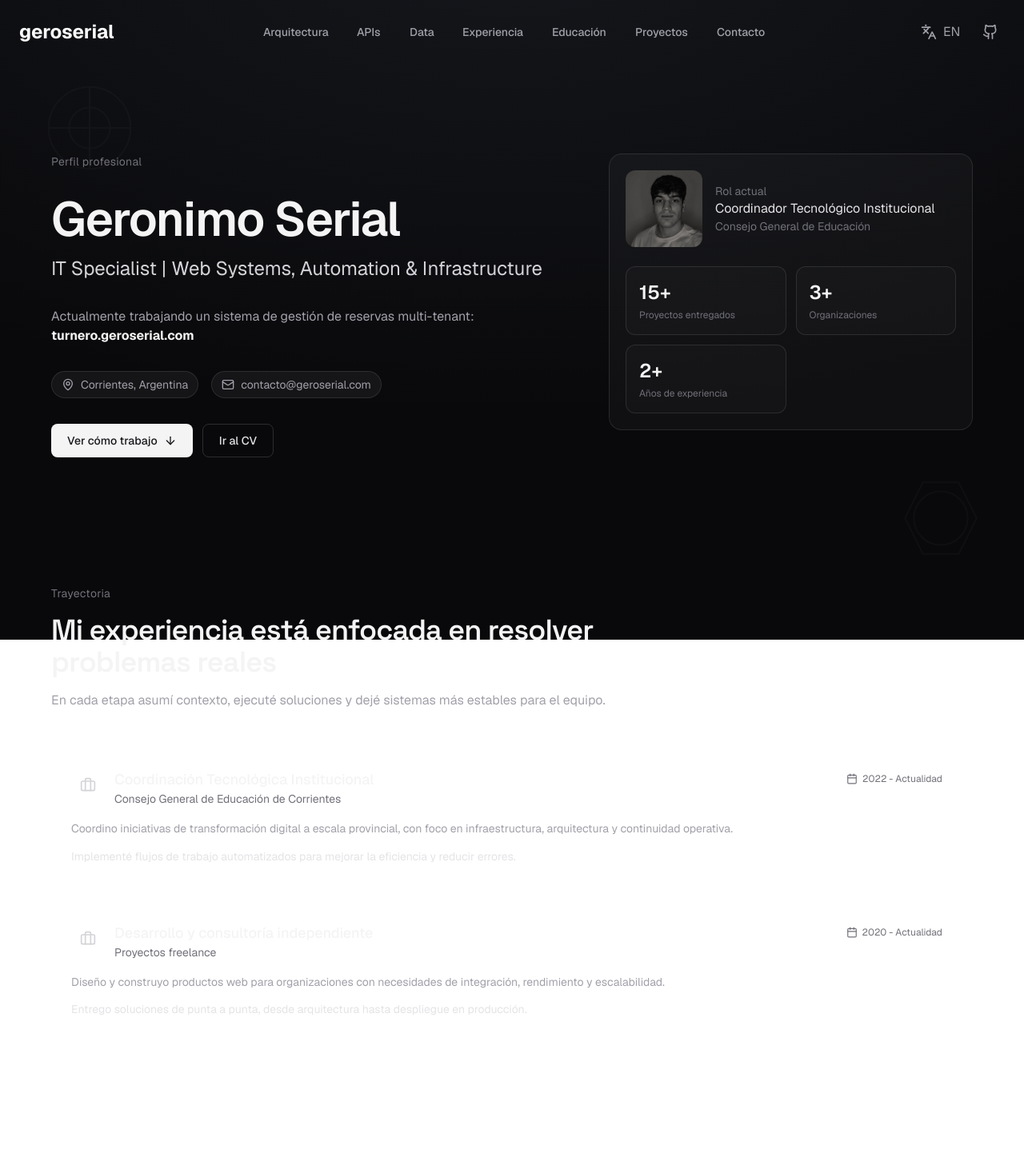
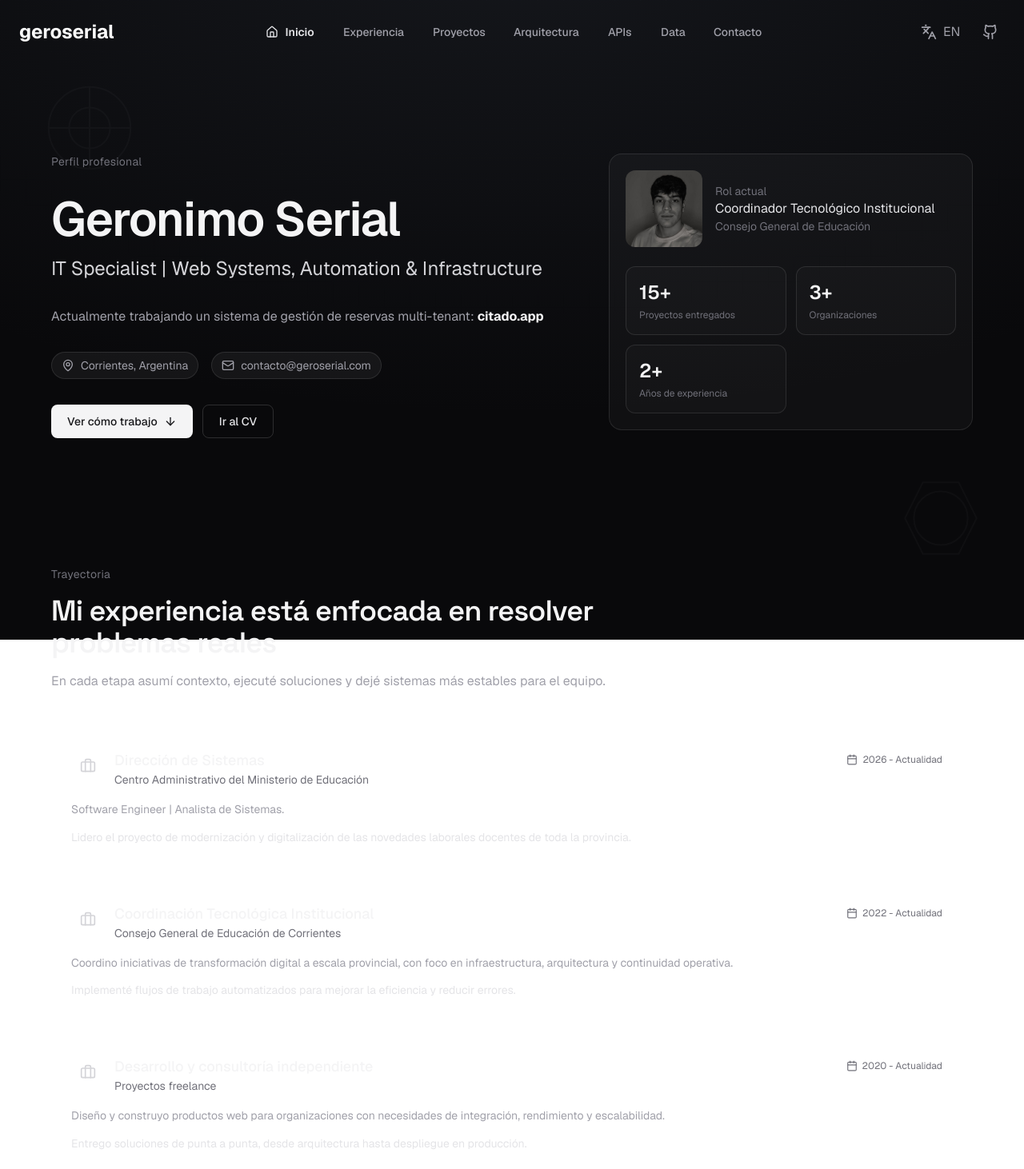
Before and after one commit to GeronimoSerial/portfolio, a Next.js app: page /portfolio in a window 1280 px wide. Shown: the top 1462 px of the page at 80% size. Built offline with nearby package versions, Linux system fonts and the light colour scheme; no server answers.

Commit message:
Update Spanish localization for website content, enhancing service descriptions, skills, process methodology, and portfolio details.

```diff
--- a/app/portfolio/_components/ExperienceTimeline.tsx
+++ b/app/portfolio/_components/ExperienceTimeline.tsx
@@ -4,7 +4,7 @@ import { Briefcase, Calendar } from "lucide-react";
 import { useTranslations } from "next-intl";
 import type { ComponentType } from "react";
 
-const icons = [Briefcase, Briefcase];
+const icons = [Briefcase, Briefcase, Briefcase];
 
 function ExperienceCard({
   title,
@@ -48,7 +48,7 @@ function ExperienceCard({
 export default function ExperienceTimeline() {
   const t = useTranslations("portfolio.experience");
 
-  const experiences = [0, 1].map((index) => ({
+  const experiences = [0, 1, 2].map((index) => ({
     title: t(`items.${index}.title`),
     organization: t(`items.${index}.organization`),
     period: t(`items.${index}.period`),
@@ -71,8 +71,8 @@ export default function ExperienceTimeline() {
         </div>
 
         <div className="space-y-5">
-          {experiences.map((item, index) => (
-            <ExperienceCard key={index} {...item} />
+          {experiences.map((item) => (
+            <ExperienceCard key={item.title} {...item} />
           ))}
         </div>
       </div>
--- a/app/portfolio/_components/PortfolioHero.tsx
+++ b/app/portfolio/_components/PortfolioHero.tsx
@@ -1,7 +1,7 @@
 "use client";
 
+import { ArrowDown, Mail, MapPin } from "lucide-react";
 import Image from "next/image";
-import { ArrowDown, Mail, MapPin } from "lucide-react";
 import { useTranslations } from "next-intl";
 
 export default function PortfolioHero() {
@@ -18,9 +18,7 @@ export default function PortfolioHero() {
 			<div className="container mx-auto max-w-6xl">
 				<div className="grid gap-10 lg:grid-cols-[1.3fr_0.9fr] lg:items-start">
 					<div className="space-y-8">
-            <p className="text-sm tracking-wide text-zinc-500">
-              {t("label")}
-            </p>
+						<p className="text-sm tracking-wide text-zinc-500">{t("label")}</p>
 						<div className="space-y-4">
 							<h1 className="text-4xl font-semibold tracking-tight text-zinc-100 md:text-6xl">
 								Geronimo Serial
@@ -39,7 +37,7 @@ export default function PortfolioHero() {
 										target="_blank"
 										rel="noopener noreferrer"
 									>
-                    turnero.geroserial.com
+										citado.app
 									</a>
 								</span>
 							</p>
@@ -86,10 +84,10 @@ export default function PortfolioHero() {
 								className="h-24 w-24 rounded-xl object-cover"
 							/>
 							<div>
-                <p className="text-sm text-zinc-500">{t("currentRole.label")}</p>
-                <p className="text-zinc-200">
-                  {t("currentRole.title")}
+								<p className="text-sm text-zinc-500">
+									{t("currentRole.label")}
 								</p>
+								<p className="text-zinc-200">{t("currentRole.title")}</p>
 								<p className="text-sm text-zinc-500">
 									{t("currentRole.organization")}
 								</p>
--- a/components/layout/AnimatedNav.tsx
+++ b/components/layout/AnimatedNav.tsx
@@ -1,12 +1,16 @@
 "use client";
 
-import { Github, Menu } from "lucide-react";
+import { Github, Home, Menu } from "lucide-react";
 import Link from "next/link";
 import { usePathname, useRouter } from "next/navigation";
 import { useTranslations } from "next-intl";
 import { useRef, useState } from "react";
 import { Sheet, SheetTrigger } from "@/components/ui/sheet";
-import { NAVIGATION_ITEMS, PORTFOLIO_ITEMS } from "@/config/navigation";
+import {
+	NAVIGATION_ITEMS,
+	PORTFOLIO_ITEMS,
+	PORTFOLIO_VISIBLE_NAV_IDS,
+} from "@/config/navigation";
 import { SITE_CONFIG } from "@/config/site";
 import { LocaleSwitcher } from "./LocaleSwitcher";
 import { MobileMenu } from "./MobileMenu";
@@ -21,10 +25,13 @@ export default function AnimatedNav() {
 
 	const router = useRouter();
 	const pathname = usePathname();
-	const isPortfolio = pathname === "/portfolio";
-	const hiddenPages = ["/cv"];
+	const normalizedPath = pathname.replace(/\/+$/, "") || "/";
+	const isPortfolio =
+		normalizedPath === "/portfolio" || normalizedPath.endsWith("/portfolio");
+	const isCvPage = normalizedPath === "/cv" || normalizedPath.endsWith("/cv");
+	const visiblePortfolioIds = new Set<string>(PORTFOLIO_VISIBLE_NAV_IDS);
 
-	if (hiddenPages.includes(pathname)) {
+	if (isCvPage) {
 		return null; // No renderizar la barra de navegación en estas rutas
 	}
 
@@ -32,7 +39,7 @@ export default function AnimatedNav() {
 	// Portfolio items use direct labels (no translations yet)
 	// Home items use translations
 	const navItems = isPortfolio
-		? PORTFOLIO_ITEMS.slice(1)
+		? PORTFOLIO_ITEMS.filter((item) => visiblePortfolioIds.has(item.id))
 		: NAVIGATION_ITEMS.slice(1).map((item) => ({ ...item, label: t(item.id) }));
 	return (
 		<nav
@@ -59,6 +66,22 @@ export default function AnimatedNav() {
 
 					{/* Desktop Nav Items */}
 					<div ref={navItemsRef} className="hidden md:flex items-center gap-1">
+						{isPortfolio && (
+							<Link
+								href="/"
+								className="inline-flex items-center gap-2 px-4 py-2 text-sm font-semibold
+                             text-zinc-700 dark:text-zinc-200
+                             hover:text-zinc-950 dark:hover:text-zinc-50
+                             hover:bg-zinc-100/80 dark:hover:bg-zinc-800/80
+                             rounded-lg
+
+                             transition-colors duration-300"
+							>
+								<Home className="w-4 h-4" />
+								<span>Inicio</span>
+							</Link>
+						)}
+
 						{/* Portfolio button - shown on home page */}
 						{!isPortfolio && (
 							<Link
--- a/components/layout/MobileMenu.tsx
+++ b/components/layout/MobileMenu.tsx
@@ -1,19 +1,23 @@
 "use client";
 
+import { Github, Home } from "lucide-react";
 import Link from "next/link";
-import { Github } from "lucide-react";
 import { usePathname } from "next/navigation";
 import { useTranslations } from "next-intl";
-
-import { SITE_CONFIG } from "@/config/site";
-import { NavItem, NAVIGATION_ITEMS, PORTFOLIO_ITEMS } from "@/config/navigation";
 import {
+	SheetClose,
 	SheetContent,
 	SheetDescription,
 	SheetHeader,
 	SheetTitle,
-	SheetClose,
 } from "@/components/ui/sheet";
+import type { NavItem } from "@/config/navigation";
+import {
+	NAVIGATION_ITEMS,
+	PORTFOLIO_ITEMS,
+	PORTFOLIO_VISIBLE_NAV_IDS,
+} from "@/config/navigation";
+import { SITE_CONFIG } from "@/config/site";
 
 interface MobileMenuProps {
 	navigationItems?: NavItem[];
@@ -22,10 +26,17 @@ interface MobileMenuProps {
 export function MobileMenu({ navigationItems }: MobileMenuProps) {
 	const t = useTranslations("nav");
 	const pathname = usePathname();
-	const isPortfolio = pathname === "/portfolio";
+	const normalizedPath = pathname.replace(/\/+$/, "") || "/";
+	const isPortfolio =
+		normalizedPath === "/portfolio" || normalizedPath.endsWith("/portfolio");
+	const visiblePortfolioIds = new Set<string>(PORTFOLIO_VISIBLE_NAV_IDS);
 
 	// Use navigation items based on current page
-	const items = navigationItems || (isPortfolio ? PORTFOLIO_ITEMS : NAVIGATION_ITEMS);
+	const items =
+		navigationItems || (isPortfolio ? PORTFOLIO_ITEMS : NAVIGATION_ITEMS);
+	const visiblePortfolioItems = items.filter((item) =>
+		visiblePortfolioIds.has(item.id),
+	);
 
 	return (
 		<SheetContent
@@ -52,21 +63,22 @@ export function MobileMenu({ navigationItems }: MobileMenuProps) {
 					<SheetClose asChild>
 						<Link
 							href="/"
-							className="text-lg font-semibold
-                         text-zinc-700 dark:text-zinc-300
+							className="inline-flex items-center gap-2 text-lg font-semibold
+                         text-zinc-900 dark:text-zinc-100
                          px-6 py-3
                          transition-colors duration-200
                          border-l-4 border-transparent
                          hover:bg-zinc-100 dark:hover:bg-zinc-800"
 						>
-							{t("home")}
+							<Home className="w-5 h-5" />
+							<span>{t("home")}</span>
 						</Link>
 					</SheetClose>
 				</div>
 			)}
 
 			<div className="flex flex-col py-6 space-y-1">
-				{items.slice(1).map((item) => (
+				{(isPortfolio ? visiblePortfolioItems : items.slice(1)).map((item) => (
 					<SheetClose key={item.id} asChild>
 						<a
 							href={`#${item.id}`}
@@ -77,7 +89,7 @@ export function MobileMenu({ navigationItems }: MobileMenuProps) {
                          border-l-4 border-transparent
                          hover:bg-zinc-100 dark:hover:bg-zinc-800"
 						>
-							{isPortfolio ? item.label : (t(item.id) || item.label)}
+							{isPortfolio ? item.label : t(item.id) || item.label}
 						</a>
 					</SheetClose>
 				))}
--- a/config/navigation.ts
+++ b/config/navigation.ts
@@ -15,14 +15,25 @@ export const NAVIGATION_ITEMS = [
 
 // Navigation items for the portfolio page
 export const PORTFOLIO_ITEMS = [
-	{ id: "hero", label: "Overview" },
+	{ id: "hero", label: "Inicio" },
+	{ id: "experience", label: "Experiencia" },
+	{ id: "projects", label: "Proyectos" },
 	{ id: "architecture", label: "Arquitectura" },
 	{ id: "apis", label: "APIs" },
 	{ id: "performance", label: "Data" },
-	{ id: "experience", label: "Experiencia" },
+	{ id: "software", label: "Software" },
 	{ id: "education", label: "Educación" },
-	{ id: "projects", label: "Proyectos" },
-	{ id: "contact", label: "Contacto" },
+	{ id: "contact-opp", label: "Contacto" },
+	{ id: "resume", label: "CV" },
 ] as NavItem[];
 
+export const PORTFOLIO_VISIBLE_NAV_IDS = [
+	"experience",
+	"projects",
+	"architecture",
+	"apis",
+	"performance",
+	"contact-opp",
+] as const;
+
 export const SECTION_IDS = NAVIGATION_ITEMS.map((item) => item.id);
--- a/messages/en.json
+++ b/messages/en.json
@@ -265,6 +265,13 @@
 			"subtitle": "At each stage I took on context, executed solutions, and left more stable systems for the team.",
 			"items": [
 				{
+					"title": "Systems Management",
+					"organization": "Administrative Center of the Ministry of Education",
+					"period": "2026 - Present",
+					"summary": "Software Engineer | Systems Analyst.",
+					"highlight": "I lead the modernization and digitization project for teachers' employment updates across the entire province."
+				},
+				{
 					"title": "Institutional Technology Coordination",
 					"organization": "General Education Council of Corrientes",
 					"period": "2022 - Present",
@@ -426,13 +433,9 @@
 				{
 					"title": "CV (ES)",
 					"cta": "Download PDF"
-        },
-        {
-          "title": "CV ATS (HTML)",
-          "cta": "View web version"
 				}
 			],
-      "updated": "Updated: September 2025."
+			"updated": "Updated: April 2026."
 		}
 	},
 	"meta": {
--- a/messages/es.json
+++ b/messages/es.json
@@ -265,6 +265,13 @@
 			"subtitle": "En cada etapa asumí contexto, ejecuté soluciones y dejé sistemas más estables para el equipo.",
 			"items": [
 				{
+					"title": "Dirección de Sistemas",
+					"organization": "Centro Administrativo del Ministerio de Educación",
+					"period": "2026 - Actualidad",
+					"summary": "Software Engineer | Analista de Sistemas.",
+					"highlight": "Lidero el proyecto de modernización y digitalización de las novedades laborales docentes de toda la provincia."
+				},
+				{
 					"title": "Coordinación Tecnológica Institucional",
 					"organization": "Consejo General de Educación de Corrientes",
 					"period": "2022 - Actualidad",
@@ -302,6 +309,7 @@
 			"label": "APIs e integraciones",
 			"title": "Diseño e implemento integraciones sin perder control técnico ni operabilidad.",
 			"subtitle": "Trabajo APIs y eventos con foco en contratos claros, errores trazables y operación continua.",
+			"impactLabel": "Impacto:",
 			"cases": [
 				{
 					"title": "Webhooks para flujo continuo",
@@ -319,6 +327,7 @@
 			"label": "Data y performance",
 			"title": "Optimizo datos y performance con foco en producción real.",
 			"subtitle": "Mido, ajusto y vuelvo a medir para reducir latencia y sostener estabilidad en producción.",
+			"impactLabel": "Impacto:",
 			"metrics": [
 				{
 					"label": "Query crítica",
@@ -418,19 +427,15 @@
 			"subtitle": "Podés ver mi version ATS en HTML o descargar mi currículum en PDF (español e ingles).",
 			"documents": [
 				{
-          "title": "CV (EN)",
+					"title": "CV (Español)",
 					"cta": "Descargar PDF"
 				},
 				{
-          "title": "CV (ES)",
+					"title": "CV (English)",
 					"cta": "Descargar PDF"
-        },
-        {
-          "title": "CV ATS (HTML)",
-          "cta": "Ver version web"
 				}
 			],
-      "updated": "Actualizado: septiembre 2025."
+			"updated": "Actualizado: abril 2026."
 		}
 	},
 	"meta": {
```
Also changed, not shown: app/portfolio/_components/ResumeDownload.tsx (+3 -9 lines), app/portfolio/page.tsx (+12 -12 lines), global.css (indentation only). Lines whose indentation alone changed are shown as unchanged.
